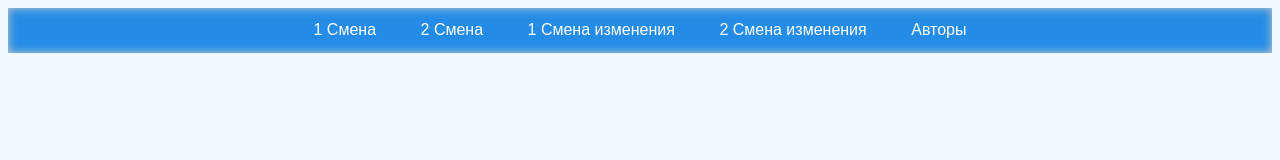
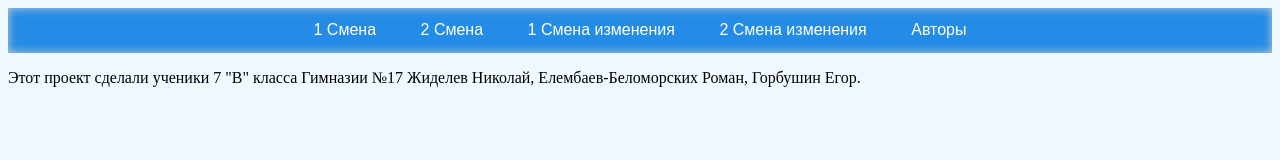
Before and after one commit to Raspisaniye-17-Gimnaziya/Avtor, a plain HTML site: page index.html in a window 1280 px wide. Drawn offline with Linux system fonts and the light colour scheme.

Commit message:
Update index.html

```diff
--- a/index.html
+++ b/index.html
@@ -56,6 +56,6 @@
     <li><a href="https://raspisaniye-17-gimnaziya.github.io/Avtor/">Авторы</a></li>
   </ul>
 </nav>
-<script src="script.js"></script>
+    <p>Этот проект сделали ученики 7 "В" класса Гимназии №17 Жиделев Николай, Елембаев-Беломорских Роман, Горбушин Егор.</p>
 </body>
 </html>
```
